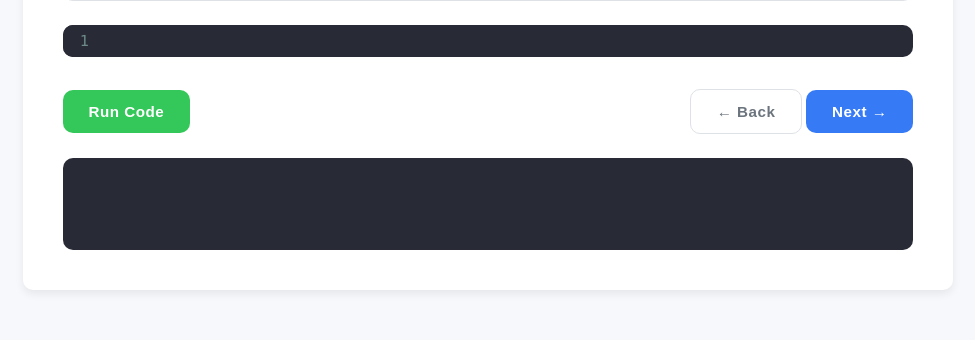
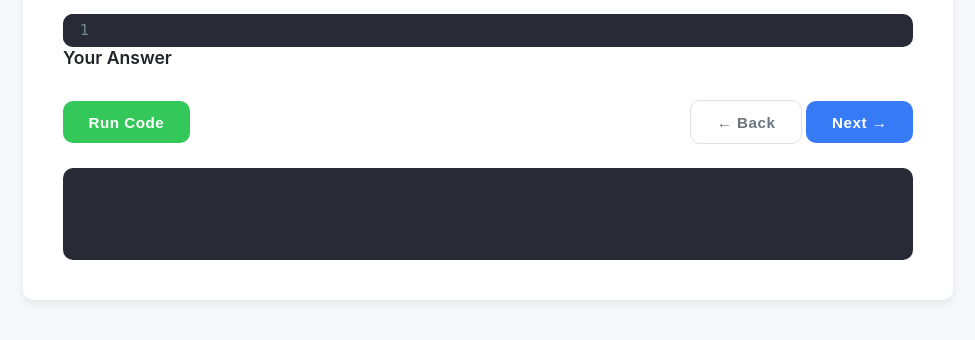
Before and after one commit to viswavisan/applications, a Flask app: template Interview_evaluation/templates/interview.html in a window 1280 px wide. Shown: the part 394-734 px from the top of the page, without its empty margins (152-1127 px from the left). Run offline with Flask 3, Linux system fonts and the light colour scheme; the template is opened without the code that fills it, so the values that code supplies are empty.

Commit message:
add interview evaluation app

```diff
--- a/Interview_evaluation/templates/interview.html
+++ b/Interview_evaluation/templates/interview.html
@@ -93,6 +93,15 @@
             color: #343a40;
             margin-bottom: 1rem;
         }
+
+        label {
+            display: block;
+            font-size: 1.1rem;
+            font-weight: 600;
+            color: var(--text-color);
+            margin-bottom: 0.75rem;
+        }
+
         .expected-output {
             font-family: "SF Mono", "Fira Code", "Consolas", monospace;
             font-size: 0.9rem;
@@ -203,6 +212,7 @@
         </div>
 
         <form method="post" id="interview-form">
+            <label for="code-editor">Your Answer</label>
             <textarea name="answer" id="code-editor" style="display: none;">{{ existing_answer }}</textarea>
 
             <div class="button-group">
@@ -242,7 +252,7 @@
         });
 
         const form = document.getElementById('interview-form');
-        form.insertBefore(editor.getWrapperElement(), form.firstChild);
+        form.insertBefore(editor.getWrapperElement(), form.firstChild.nextSibling);
         editor.setValue(document.getElementById('code-editor').value);
 
         document.getElementById('interview-form').addEventListener('submit', function() {
```
Also changed, not shown: Interview_evaluation/templates/index.html (+9 -2 lines), fit_mafia/static/home.js (+6 -6 lines), 1 other file.
